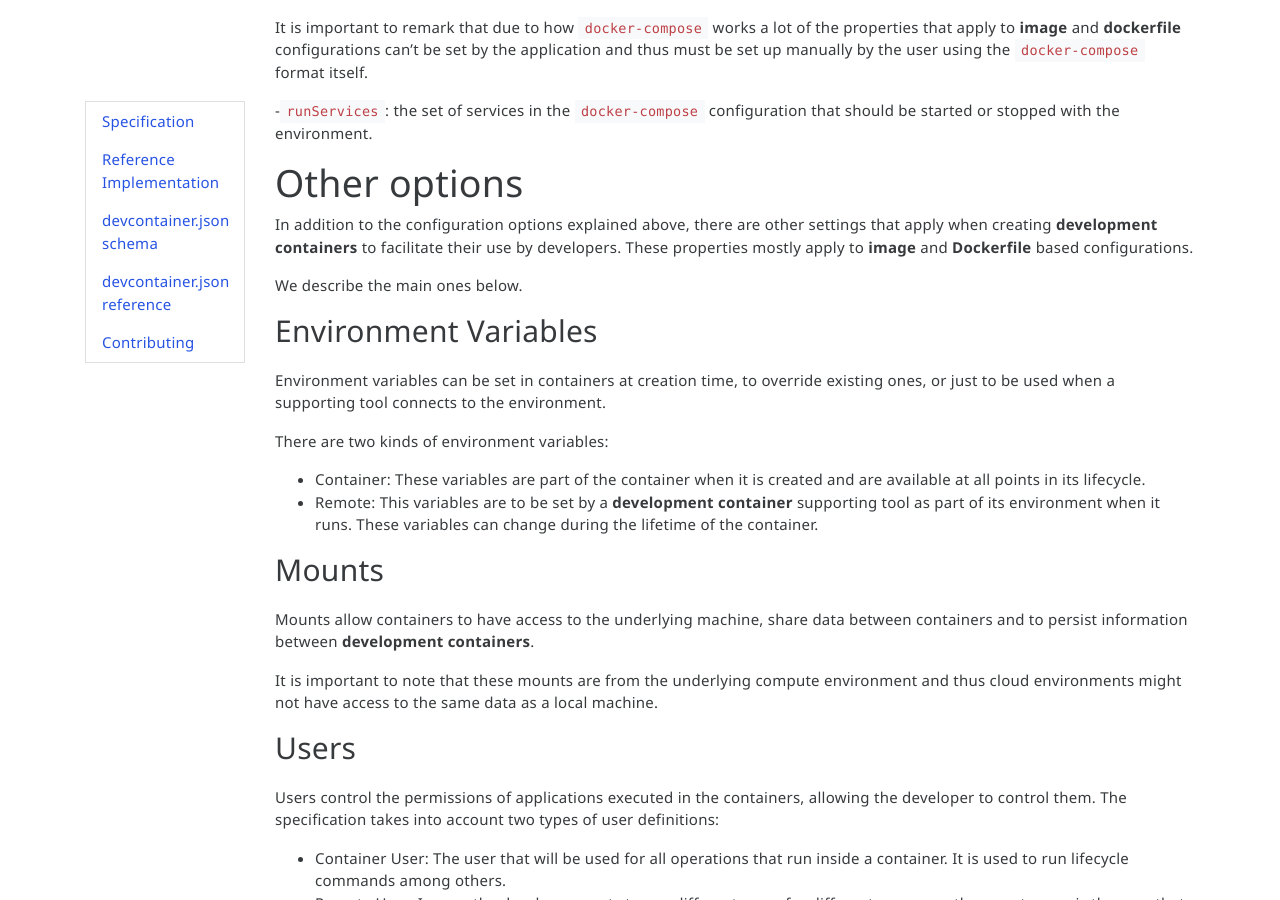
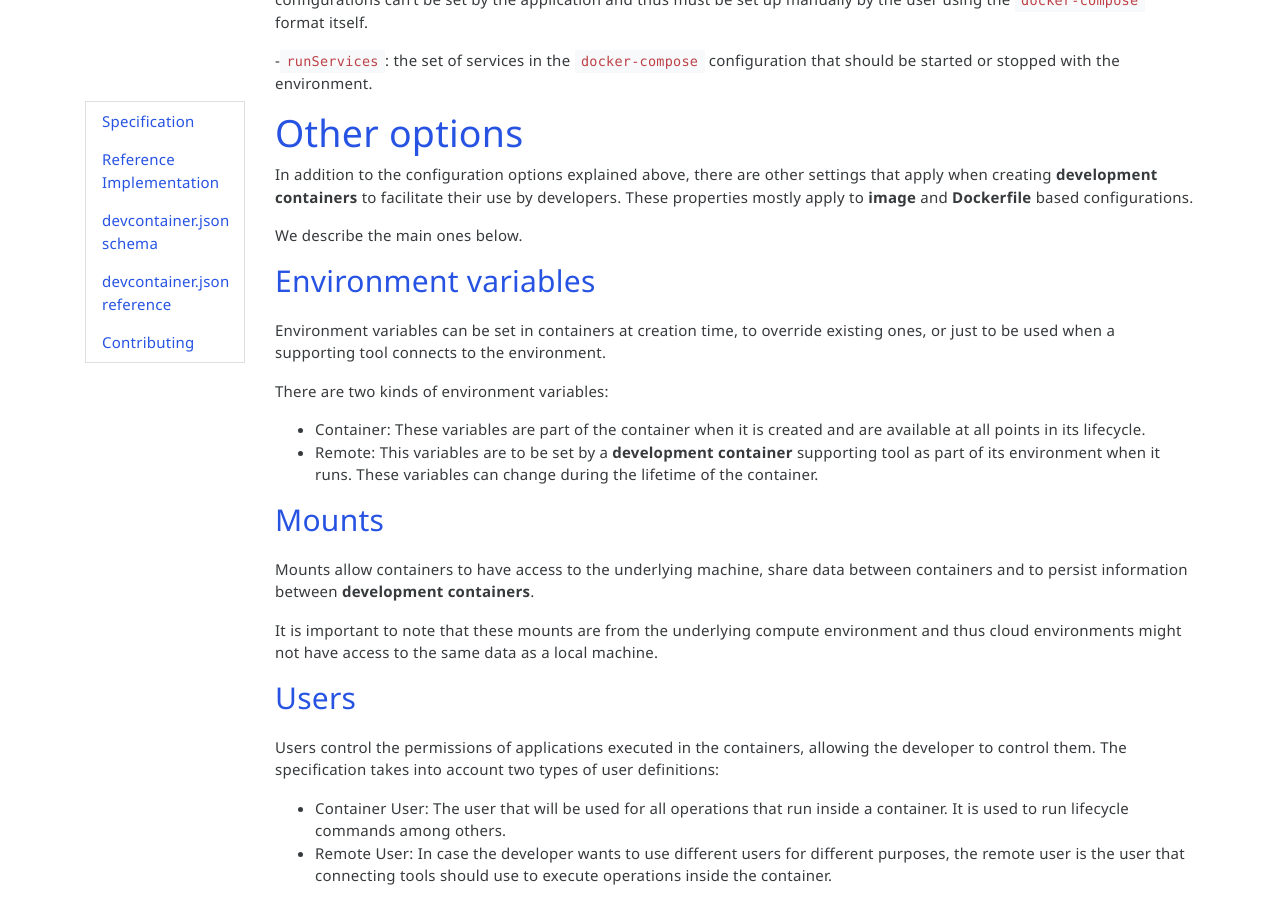
Before and after one commit to devcontainers/devcontainers.github.io, a Jekyll site: the page built from _implementors/spec.md, in a window 1280 px wide and 900 px high, scrolled down 2090 px. Built offline with Jekyll 4.4.1, drawn with Linux system fonts in a browser that asks for light colours; nearby versions of some CDN libraries; comment, search, counter and statistics services are not loaded; some of the changed text lies outside the part shown.

Commit message:
Update headers to links

```diff
--- a/_implementors/spec.md
+++ b/_implementors/spec.md
@@ -18,13 +16,13 @@ Historically, dev containers have been used to enable a development workflow use
 
 The focus of the dev container specification is to describe how to enrich a container for the purposes of development, rather than acting as a multi-container orchestrator format.  Container orchestrator formats can be referenced, when needed, to manage multiple containers and the **development container** lifecycle. Today, `devcontainer.json` includes scenario-specific properties for working without a container orchestrator (by directly referencing an image or Dockerfile) and for using Docker Compose as a simple multi-container orchestrator.
 
-# Metadata
+# <a href="#metadata" name="metadata" class="anchor"> Metadata </a>
 
 **Development containers** allow one to define a repeatable development environment for a user or team of developers that includes the execution environment the application needs. A development container defines an environment in which you develop your application before you are ready to deploy. While deployment and development containers may resemble one another, you may not want to include tools in a deployment image that you use during development.
 
 A **development container** is composed of a definition (e.g. contained in a `devcontainer.json` file) that deterministically creates containers under the control of the user.
 
-## `devcontainer.json`
+## <a href="#devcontainerjson" name="devcontainerjson" class="anchor"> `devcontainer.json` </a>
 
 The current metadata schema for **development containers** is contained in a `devcontainer.json` file.
 
@@ -38,16 +36,15 @@ While this metadata may be provided in different ways, when searching for a devc
 
 It is valid that these files may exist in more than one location, so consider providing a mechanism for users to select one when appropriate.
 
-
-# Configuration options
+## <a href="#configuration-options" name="configuration-options" class="anchor"> Configuration options </a>
 
 **Development containers** currently support multiple ways to specify the containers that create an environment. The following section describes the differences between them.
 
-## Image based
+## <a href="#image-based" name="image-based" class="anchor"> Image based </a>
 
 Image based configurations only reference an image that should be reachable and downloadable through `docker pull` commands. Logins and tokens required for these operations are execution environment specific. The only required parameter is `image`. The details are [here](devcontainerjson-reference.md#image-or-dockerfile-specific-properties).
 
-## Dockerfile based
+## <a href="#dockerfile-based" name="dockerfile-based" class="anchor"> Dockerfile based </a>
 
 These configurations are defined as using a `Dockerfile` to define the starting point of the **development containers**. As with image based configurations, it is assumed that any base images are already reachable by **Docker** when performing a `docker build` command. The only required parameter in this case is the relative reference to the `Dockerfile` in `build.dockerfile`. The details are [here](devcontainerjson-reference.md#image-or-dockerfile-specific-properties).
 
@@ -58,7 +55,7 @@ There are multiple properties that allow users to control how `docker build` wor
 - `build.target`,
 - `build.cacheFrom`
 
-## Docker Compose based
+## <a href="#docker-compose-based" name="docker-compose-based" class="anchor"> Docker Compose based </a>
 
 Docker Compose configurations use `docker-compose` to create and manage a set of containers required for an application. As with the other configurations, any images required for this operation are assumed to be reachable. The required parameters are:
 
@@ -69,13 +66,13 @@ It is important to remark that due to how `docker-compose` works a lot of the pr
 
 -`runServices`: the set of services in the `docker-compose` configuration that should be started or stopped with the environment.
 
-# Other options
+# <a href="#other-options" name="other-options" class="anchor"> Other options </a>
 
 In addition to the configuration options explained above, there are other settings that apply when creating **development containers** to facilitate their use by developers. These properties mostly apply to **image** and **Dockerfile** based configurations.
 
 We describe the main ones below.
 
-## Environment Variables
+## <a href="#environment-variables" name="environment-variables" class="anchor"> Environment variables </a>
 
 Environment variables can be set in containers at creation time, to override existing ones, or just to be used when a supporting tool connects to the environment.
 
@@ -83,21 +80,20 @@ There are two kinds of environment variables:
 * Container: These variables are part of the container when it is created and are available at all points in its lifecycle.
 * Remote: This variables are to be set by a **development container** supporting tool as part of its environment when it runs. These variables can change during the lifetime of the container.
 
-## Mounts
+## <a href="#mounts" name="mounts" class="anchor"> Mounts </a>
 
 Mounts allow containers to have access to the underlying machine, share data between containers and to persist information between **development containers**.
 
 It is important to note that these mounts are from the underlying compute environment and thus cloud environments might not have access to the same data as a local machine.
 
-## Users
+## <a href="#users" name="users" class="anchor"> Users </a>
 
 Users control the permissions of applications executed in the containers, allowing the developer to control them. The specification takes into account two types of user definitions:
 
 * Container User: The user that will be used for all operations that run inside a container. It is used to run lifecycle commands among others.
 * Remote User: In case the developer wants to use different users for different purposes, the remote user is the user that connecting tools should use to execute operations inside the container.
 
-
-# Lifecycle
+# <a href="#lifecycle" name="lifecycle" class="anchor"> Lifecycle </a>
 
 A development environment goes through different lifecycle events during its use in the outer and inner loop of development.
 
@@ -107,7 +103,7 @@ A development environment goes through different lifecycle events during its use
 - Environment Resume.
 - Environment Connection.
 
-## Configuration Validation
+## <a href="#configuration-validation" name="configuration-validation" class="anchor"> Configuration Validation </a>
 
 This section consists of actions required to validate the `devcontainer.json` configuration and does not contain values that conflict with each other.
 
@@ -117,17 +113,17 @@ The tasks executed when validating the configuration are:
 - Validate access to the `workspace-folder`.
 - Validate that the metadata (for example `devcontainer.json`) contains all parameters required for the selected configuration type.
 
-## Environment Creation
+## <a href="#environment-creation" name="environment-creation" class="anchor"> Environment Creation </a>
 
 The creation process goes through the steps necesarry to go from the user configuration to a working **environment** that is ready to be used.
 
-### Initialization
+### <a href="#initialization" name="initialization" class="anchor"> Initialization </a>
 
 During this step, the following is executed:
 - Validate access to the container orchestrator specified by the configuration.
 - Execution of `initializeCommand`.
 
-### Image creation
+### <a href="#image-creation" name="image-creation" class="anchor"> Image Creation </a>
 
 The first part of environment creation is generating the final image(s) that the **development containers** are going to use. This step is orchestrator dependent and can consist of just pulling a Docker image, running Docker build, or docker-compose build. Additionally, this step is useful on its own since it permits the creation of intermediate images that can be uploaded and used by other users, thus cutting down on creation time. It is encouraged that tools implementing this specification give access to a command that just executes this step.
 
@@ -137,7 +133,7 @@ This step executes the following:
 - Pull/build/execute of the defined container orchestration format to create images.
 - Validate the result of these operations.
 
-### Container Creation
+### <a href="#container-creation" name="container-creation" class="anchor"> Container Creation </a>
 
 After image creation, containers are created based on that image and setup.
 
@@ -146,15 +142,15 @@ This step executes the following:
 - Create the container with the specified properties.
 - Validate the container(s) were created successfully.
 
-### Post Container Creation
+### <a href="#post-container-creation" name="post-container-creation" class="anchor"> Post Container Creation </a>
 
 - At the end of the container creation step, a set of commands are executed inside the **main** container: `on-create-command`, `update-content-command` and `post-create-command`. This set of commands is executed in sequence on a container the first time it's created and depending on the creation parameters received. You can learn more in the [documentation on lifecycle scripts](devcontainerjson-reference.md#lifecycle-scripts). By default, `post-create-command` is executed in the background after reporting the successful creation of the development environment.
 - If the `wait-for` property is defined, then execution should stop at the specified property.
 
-## Environment Stop
+## <a href="#environment-stop" name="environment-stop" class="anchor"> Environment Stop </a>
 
 Stops all containers in the environment. The intention of this step is to ensure all containers are stopped correctly to ensure no data is lost.
 
-## Environment Restart
+## <a href="#environment-restart" name="environment-restart" class="anchor"> Environment Restart </a>
 
 After an environment has been stopped, the containers are restarted according to the orchestrator defined. Additionally, `post-start-command` is executed in the **main** container.
```
Also changed, not shown: other parts of _implementors/spec.md (+0 -2 lines), _implementors/reference.md (+4 -5 lines).
